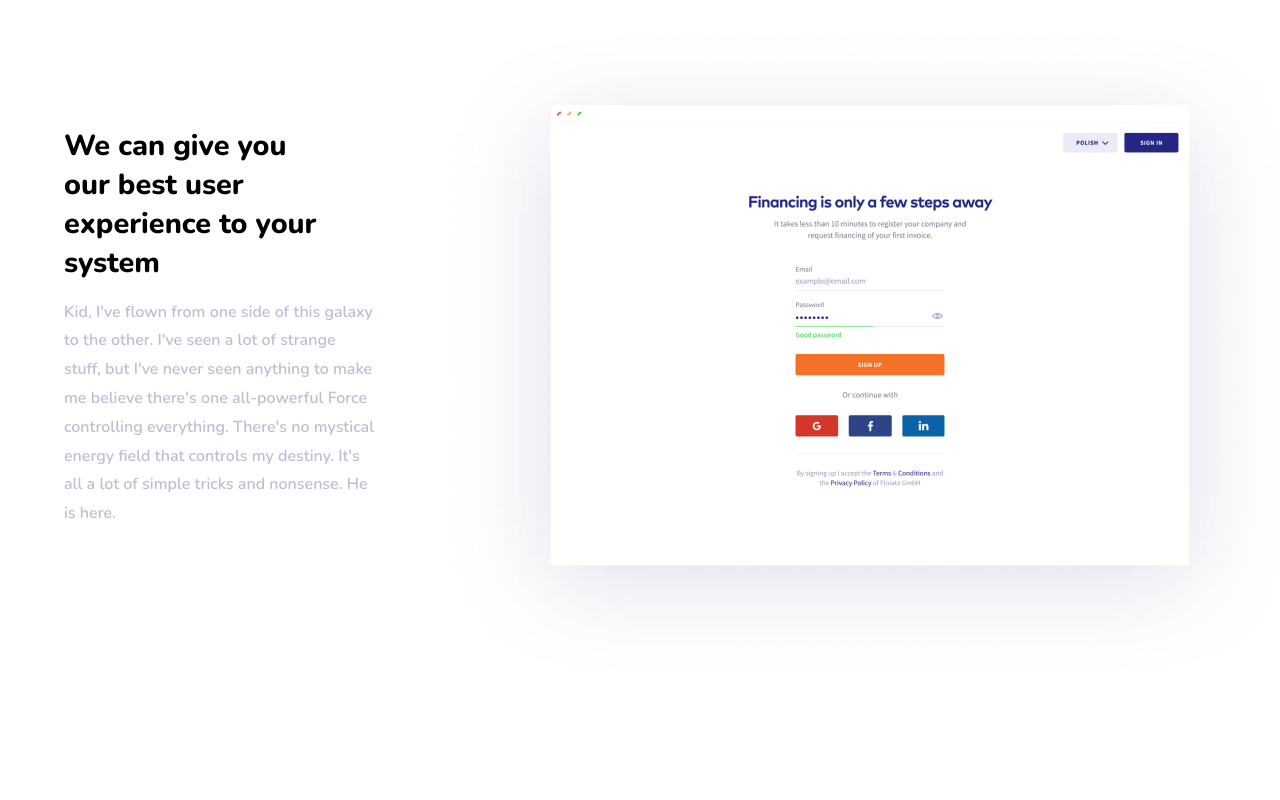
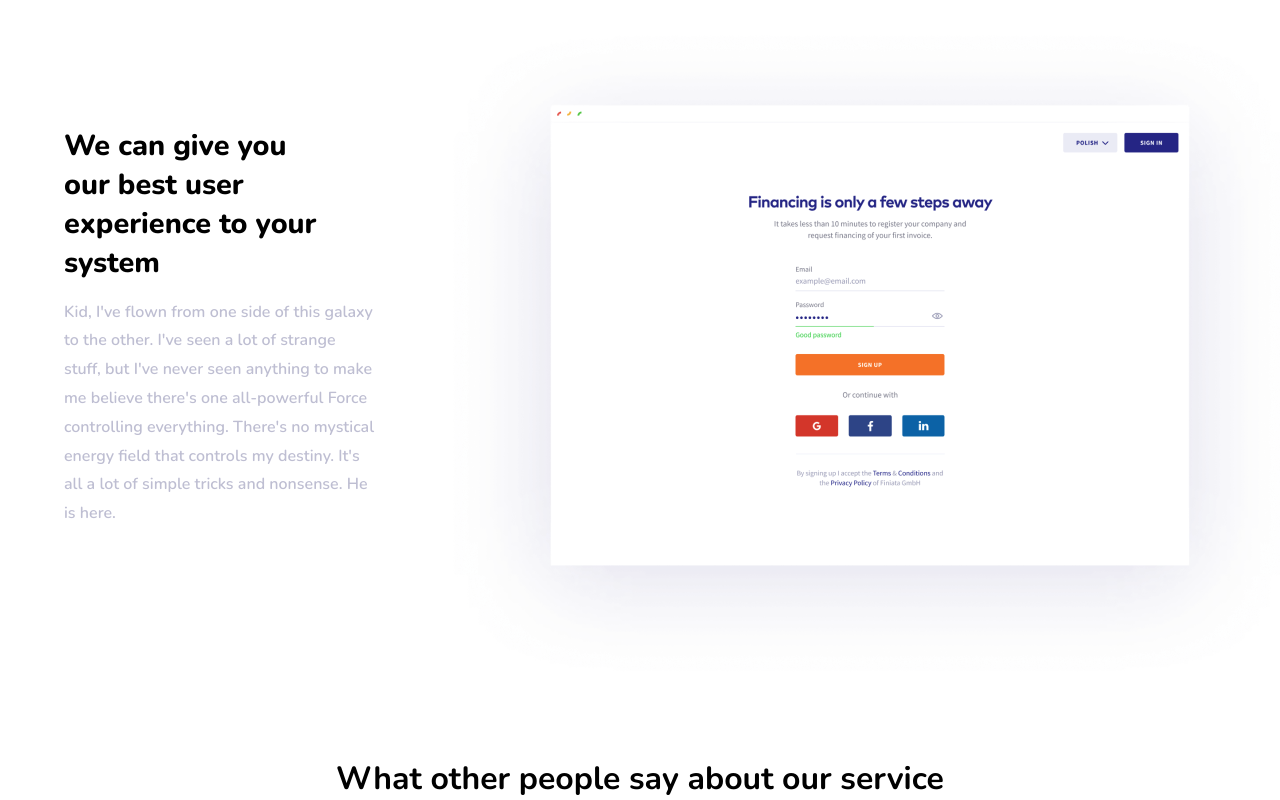
Before and after one commit to jaredLo/demo-gerard, a React (Create React App) app: page / in a window 1280 px wide. Shown: the part 1635-2435 px from the top of the page. Before the commit the page ends 2328 px from the top, so only its background shows below. Built offline with nearby package versions, Linux system fonts and the light colour scheme.

Commit message:
carousel

```diff
--- a/package.json
+++ b/package.json
@@ -8,6 +8,7 @@
     "@testing-library/user-event": "^7.1.2",
     "react": "^16.13.1",
     "react-dom": "^16.13.1",
+    "react-multi-carousel": "^2.5.5",
     "react-router-dom": "^5.2.0",
     "react-scripts": "3.4.3"
   },
--- /dev/null
+++ b/src/comps/Testimonial.js
@@ -0,0 +1,15 @@
+import React from "react";
+import Carousel from "react-multi-carousel";
+import "react-multi-carousel/lib/styles.css";
+
+function Testimonial() {
+  return (
+    <div className="testimonial">
+      <div className="testimonial-top">
+        <h1>What other people say about our service</h1>
+      </div>
+    </div>
+  );
+}
+
+export default Testimonial;
--- a/src/index.css
+++ b/src/index.css
@@ -130,3 +130,13 @@ nav a {
   line-height: 1.8rem;
   color: #bebed2;
 }
+
+/* Testimonial Carousel */
+
+.testimonial {
+  margin-top: 5%;
+  display: flex;
+  flex-direction: row-reverse;
+  align-items: flex-start;
+  justify-content: center;
+}
--- a/src/pages/Home.js
+++ b/src/pages/Home.js
@@ -1,6 +1,7 @@
 import React from "react";
 import banner from "../assets/2-banner/banner.png";
 import Product from "../comps/Product";
+import Testimonial from "../comps/Testimonial";
 
 function Home() {
   return (
@@ -16,6 +17,7 @@ function Home() {
         <img src={banner} alt="" />
       </div>
       <Product />
+      <Testimonial />
     </div>
   );
 }
```
Also changed, not shown: 1 other file (tests, documents, lock files or other folders).
